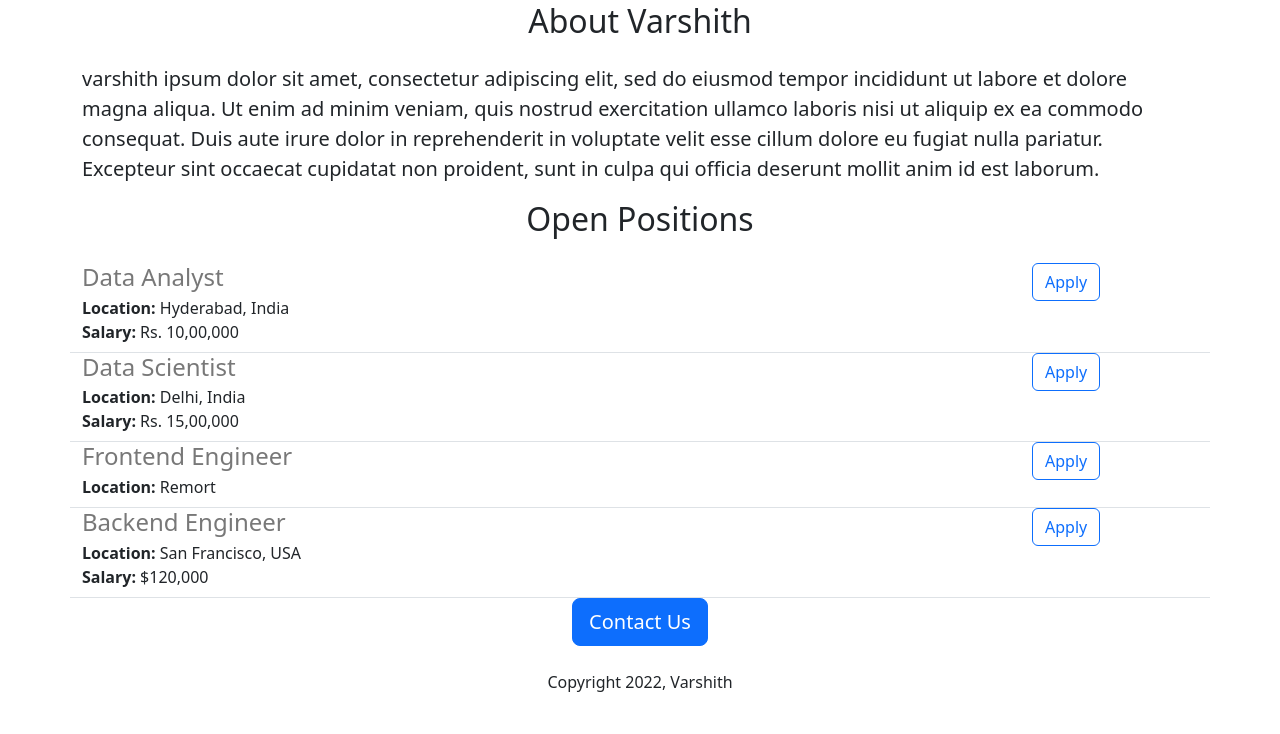
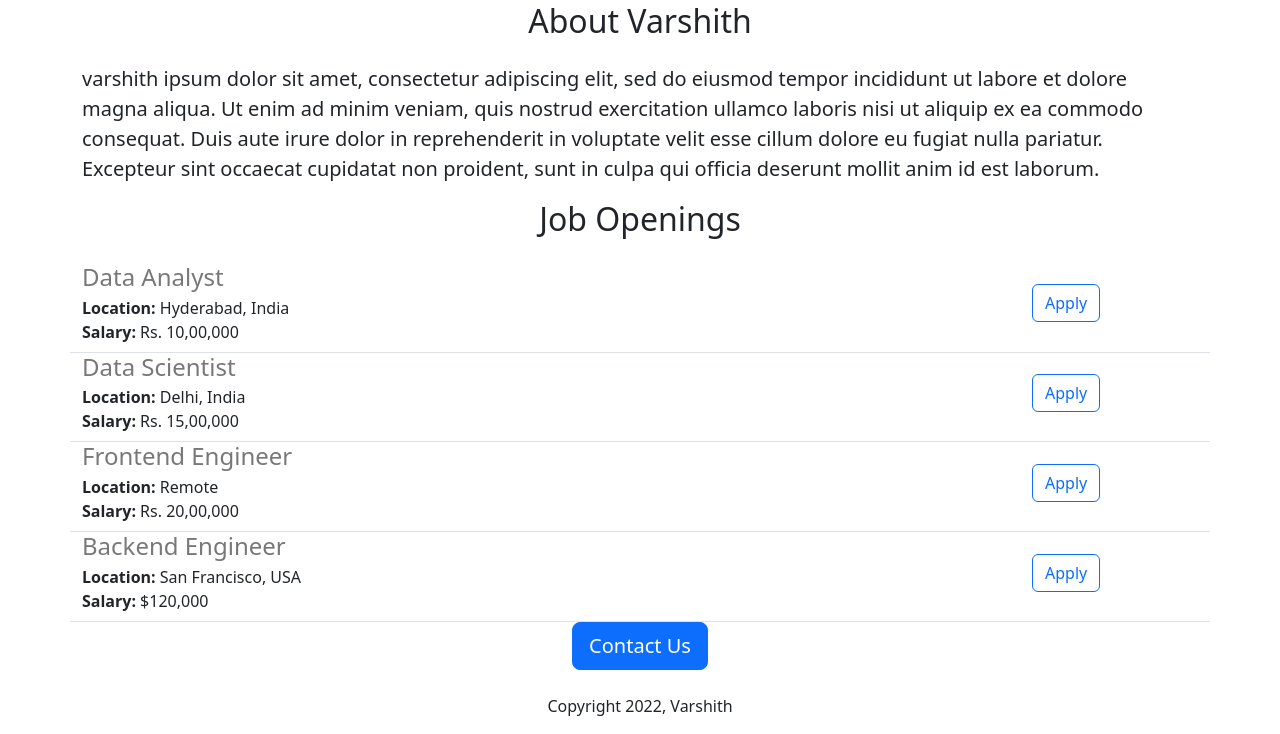
Before and after one commit to VARSHITH0510/varshith-careers-website, a Flask app: page / in a window 1280 px wide. Shown: the part 446-1180 px from the top of the page. Before the commit the page ends 1138 px from the top, so only its background shows below. Run offline with Flask 3, Linux system fonts and the light colour scheme.

Commit message:
open positions

```diff
--- a/app.py
+++ b/app.py
@@ -18,7 +18,8 @@ JOBS = [
   {
     'id': 3,
     'title': 'Frontend Engineer',
-    'location': 'Remort'
+    'location': 'Remote',
+    'salary':'Rs. 20,00,000'
  },
   {
     'id': 4,
--- a/templates/home.html
+++ b/templates/home.html
@@ -22,7 +22,7 @@
       <p class="lead">
       varshith ipsum dolor sit amet, consectetur adipiscing elit, sed do eiusmod tempor incididunt ut labore et dolore magna aliqua. Ut enim ad minim veniam, quis nostrud exercitation ullamco laboris nisi ut aliquip ex ea commodo consequat. Duis aute irure dolor in reprehenderit in voluptate velit esse cillum dolore eu fugiat nulla pariatur. Excepteur sint occaecat cupidatat non proident, sunt in culpa qui officia deserunt mollit anim id est laborum.
       </p>
-      <h2 class="text-center mt-2 mb-4">Open Positions</h2>
+      <h2 class="text-center mt-2 mb-4">Job Openings</h2>
       <div>
         {% for job in jobs %}
           {% include 'jobitem.html' %}
--- a/templates/jobitem.html
+++ b/templates/jobitem.html
@@ -13,7 +13,7 @@
             </div>
          {% endif %}
   </div>
-  <div class="col-2">
+  <div class="d-flex align-items-center col-2">
   <button type="button" class="btn btn-outline-primary float-right align-middle">Apply</button>
   </div>
 
```
